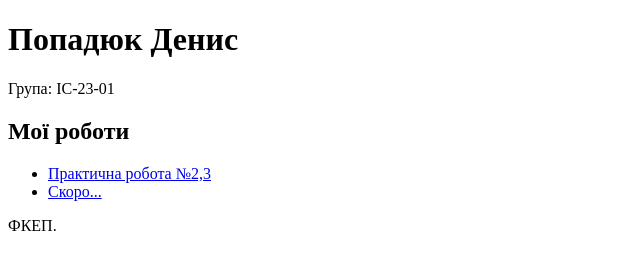
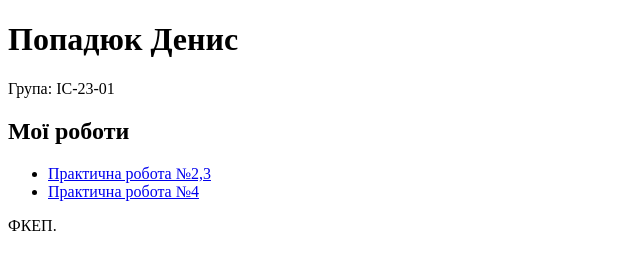
Before and after one commit to denysgimg/denyslab.github.io, a plain HTML site: page index.html in a window 1280 px wide. Shown: the whole page, without its empty margins (0-640 px from the left). Drawn offline with Linux system fonts and the light colour scheme.

Commit message:
Update index.html

```diff
--- a/index.html
+++ b/index.html
@@ -16,7 +16,7 @@
             <h2>Мої роботи</h2>
             <ul>
                 <li><a href="menu.html">Практична робота №2,3</a></li>
-                <li><a href="menu.html">Скоро...</a></li>
+                <li><a href="Lab_4.html">Практична робота №4</a></li>
             </ul>
         </section>
     </main>
```
